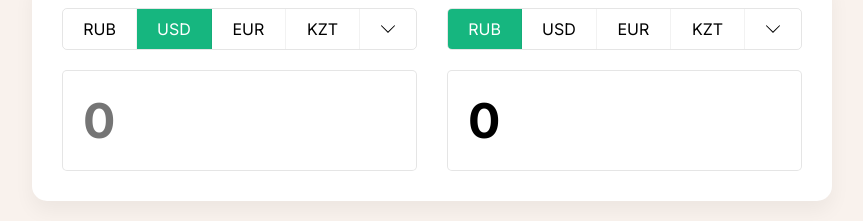
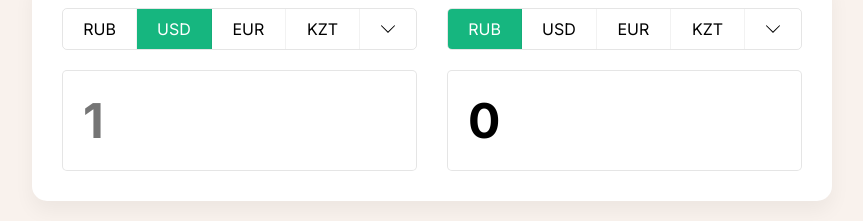
Before and after one commit to timur-rgm/react-currency-converter, a React (Create React App) app: page / in a window 1280 px wide. Shown: the part 122-343 px from the top of the page, without its empty margins (208-1071 px from the left). Built offline with nearby package versions, Linux system fonts and the light colour scheme; no server answers.

Commit message:
Добавлено округление значений

```diff
--- a/src/components/app/App.tsx
+++ b/src/components/app/App.tsx
@@ -8,7 +8,7 @@ function App(): JSX.Element {
   const [fromCurrency, setFromCurrency] = useState<string>("USD");
   const [toCurrency, setToCurrency] = useState<string>("RUB");
 
-  const [fromPrice, setFromPrice] = useState<number>(0);
+  const [fromPrice, setFromPrice] = useState<number>(1);
   const [toPrice, setToPrice] = useState<number>(0);
 
   useEffect(() => {
@@ -24,13 +24,13 @@ function App(): JSX.Element {
   const onFromPriceChange = (value: number) => {
     const result = (ratesRef.current[toCurrency] / ratesRef.current[fromCurrency]) * value;
     setFromPrice(value);
-    setToPrice(result);
+    setToPrice(Number(result.toFixed(3)));
   };
 
   const onToPriceChange = (value: number) => {
     const result = (ratesRef.current[fromCurrency] / ratesRef.current[toCurrency]) * value;
     setToPrice(value);
-    setFromPrice(result);
+    setFromPrice(Number(result.toFixed(3)));
   };
 
   useEffect(() => {
--- a/src/components/block/Block.tsx
+++ b/src/components/block/Block.tsx
@@ -36,7 +36,7 @@ function Block({ value, currency, onChangeValue, onChangeCurrency }: BlockCompon
         }}
         value={value}
         type="number"
-        placeholder="0"
+        placeholder="1"
       />
     </div>
   );
```
